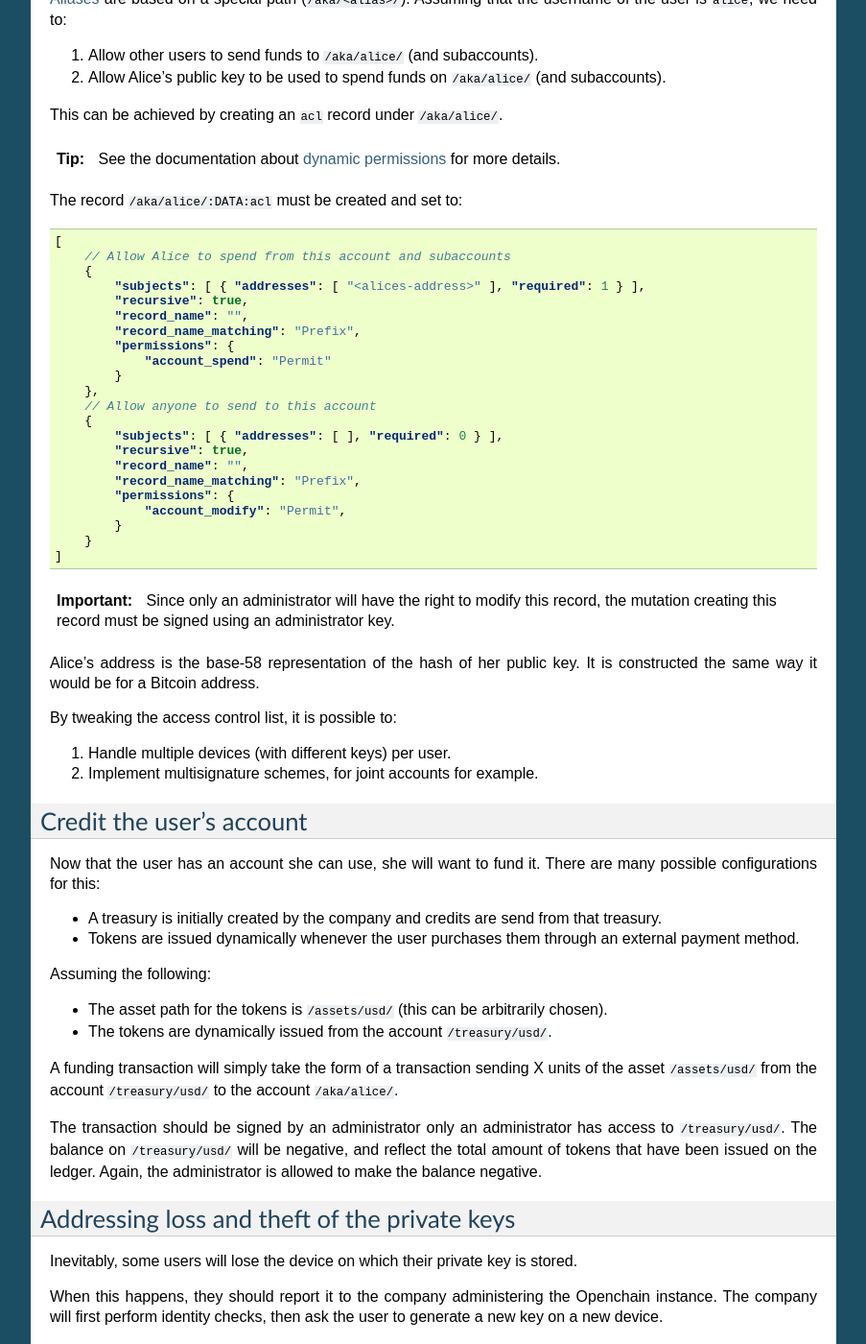
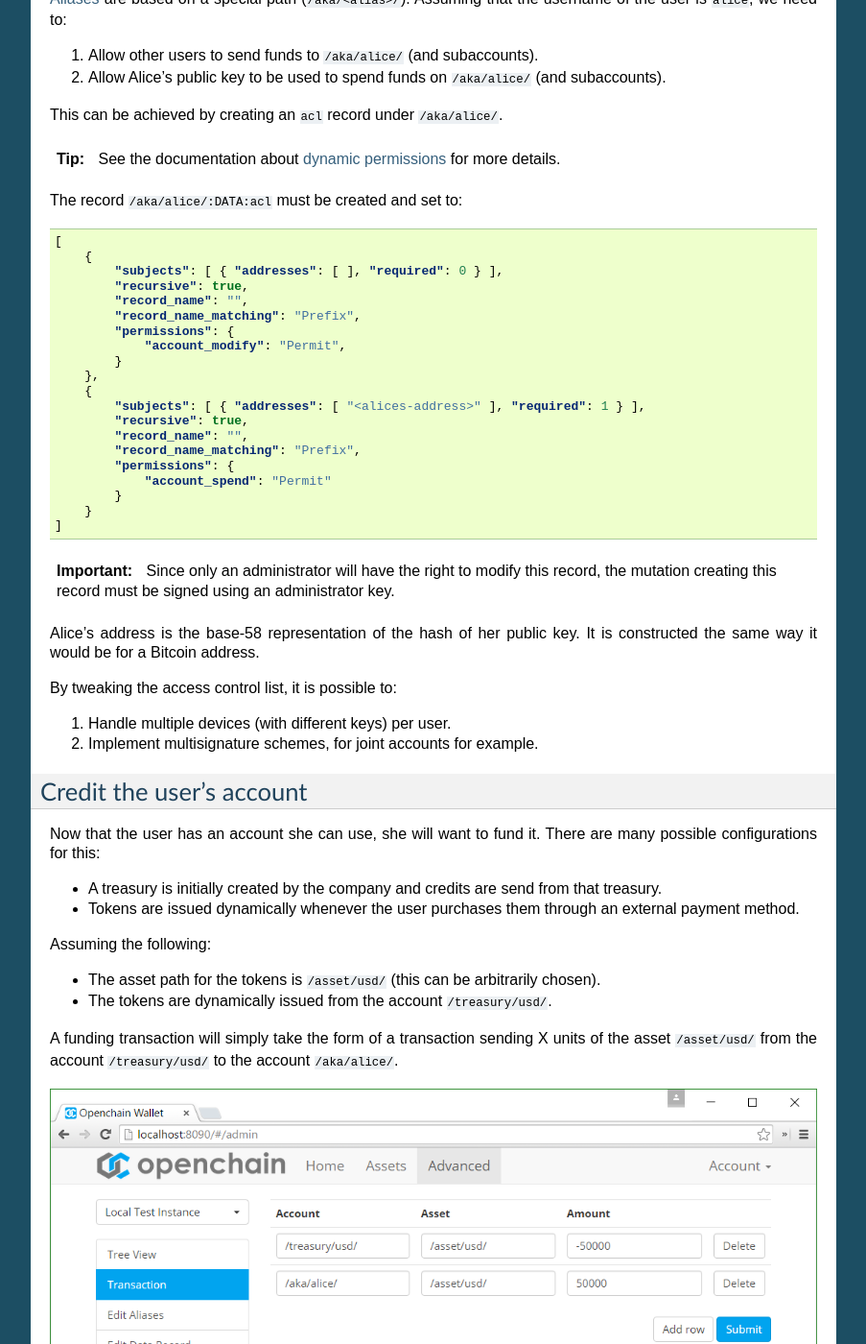
Before and after one commit to openchain/docs, a Sphinx documentation site: the page built from docs/source/ledger-rules/closed-loop.rst, in a window 1280 px wide and 1400 px high, scrolled down 896 px. Shown: the whole window at 96% size, without its empty margins (198-1101 px from the left). Built offline with Sphinx 7.4.7, drawn with Linux system fonts in a browser that asks for light colours; some of the changed text lies outside the part shown.

Commit message:
Add pictures to the closed-loop ledger walkthrough

```diff
--- a/docs/source/ledger-rules/closed-loop.rst
+++ b/docs/source/ledger-rules/closed-loop.rst
@@ -48,7 +48,15 @@
 .. code-block:: json
 
     [
-        // Allow Alice to spend from this account and subaccounts
+        {
+            "subjects": [ { "addresses": [ ], "required": 0 } ],
+            "recursive": true,
+            "record_name": "",
+            "record_name_matching": "Prefix",
+            "permissions": {
+                "account_modify": "Permit",
+            }
+        },
         {
             "subjects": [ { "addresses": [ "<alices-address>" ], "required": 1 } ],
             "recursive": true,
@@ -56,16 +64,6 @@
             "record_name_matching": "Prefix",
             "permissions": {
                 "account_spend": "Permit"
-            }
-        },
-        // Allow anyone to send to this account
-        {
-            "subjects": [ { "addresses": [ ], "required": 0 } ],
-            "recursive": true,
-            "record_name": "",
-            "record_name_matching": "Prefix",
-            "permissions": {
-                "account_modify": "Permit",
             }
         }
     ]
@@ -89,12 +87,18 @@
 
 Assuming the following:
 
-- The asset path for the tokens is ``/assets/usd/`` (this can be arbitrarily chosen).
+- The asset path for the tokens is ``/asset/usd/`` (this can be arbitrarily chosen).
 - The tokens are dynamically issued from the account ``/treasury/usd/``.
 
-A funding transaction will simply take the form of a transaction sending X units of the asset ``/assets/usd/`` from the account ``/treasury/usd/`` to the account ``/aka/alice/``.
+A funding transaction will simply take the form of a transaction sending X units of the asset ``/asset/usd/`` from the account ``/treasury/usd/`` to the account ``/aka/alice/``.
+
+.. image:: /images/closedloop-1.png
 
 The transaction should be signed by an administrator only an administrator has access to ``/treasury/usd/``. The balance on ``/treasury/usd/`` will be negative, and reflect the total amount of tokens that have been issued on the ledger. Again, the administrator is allowed to make the balance negative.
+
+The final ledger tree should look as follow:
+
+.. image:: /images/closedloop-2.png
 
 .. _loss-theft:
 
```
